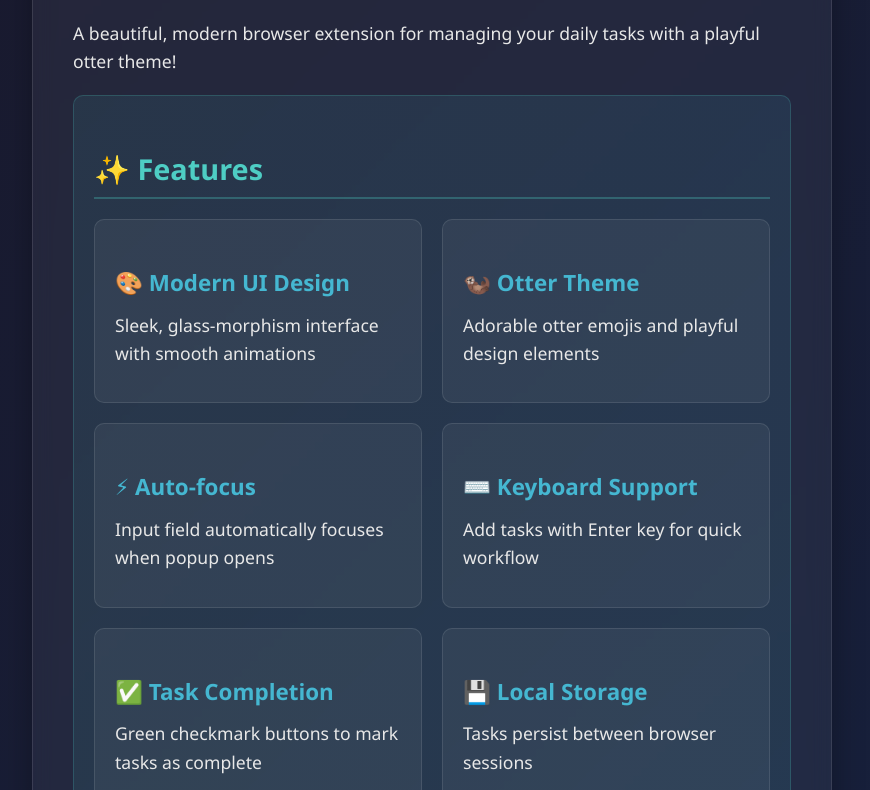
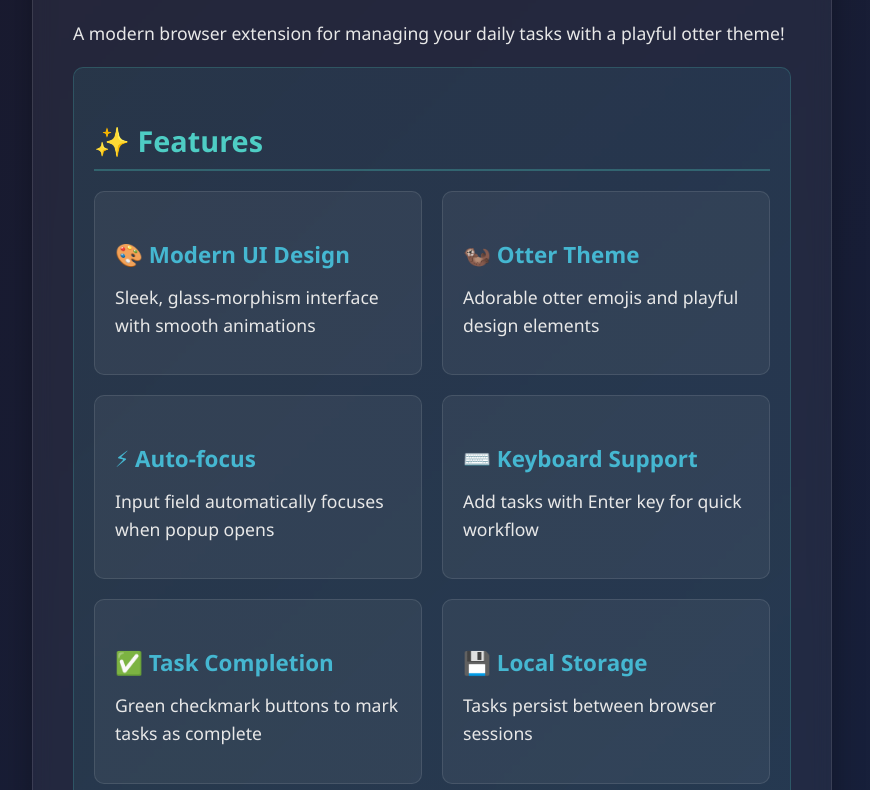
Before and after one commit to TonsOfFunn/todo-browser-ext, a browser extension: page index.html in a window 1280 px wide. Shown: the part 136-926 px from the top of the page, without its empty margins (208-1078 px from the left). Drawn offline with Linux system fonts and the light colour scheme.

Commit message:
Update index.html

```diff
--- a/index.html
+++ b/index.html
@@ -188,7 +188,7 @@
     <div class="container">
         <h1>🦦 Otter Todo Extension 🦦</h1>
 
-        <p>A beautiful, modern browser extension for managing your daily tasks with a playful otter theme!</p>
+        <p>A modern browser extension for managing your daily tasks with a playful otter theme!</p>
 
         <div class="highlight">
             <h2>✨ Features</h2>
```
